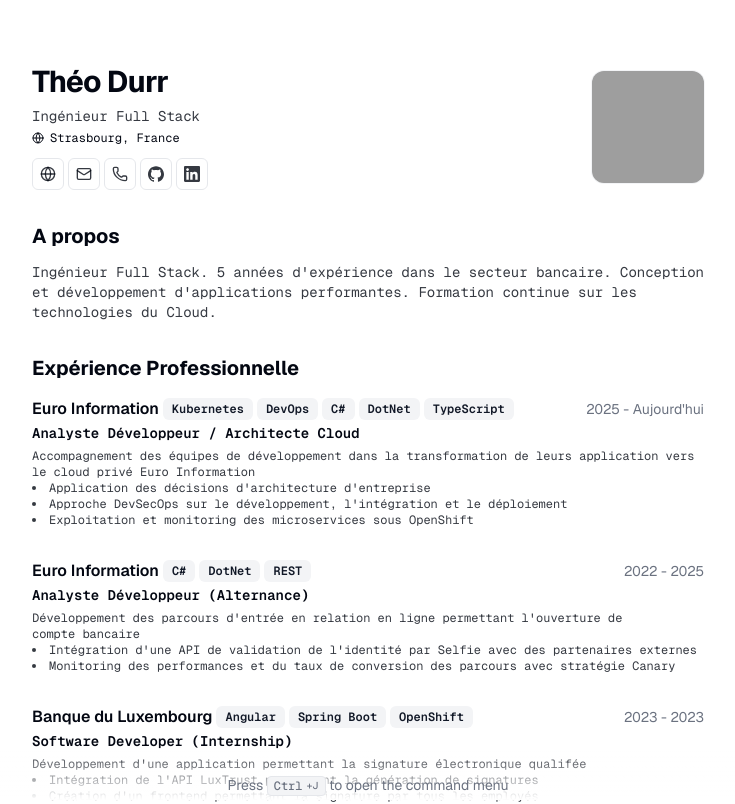
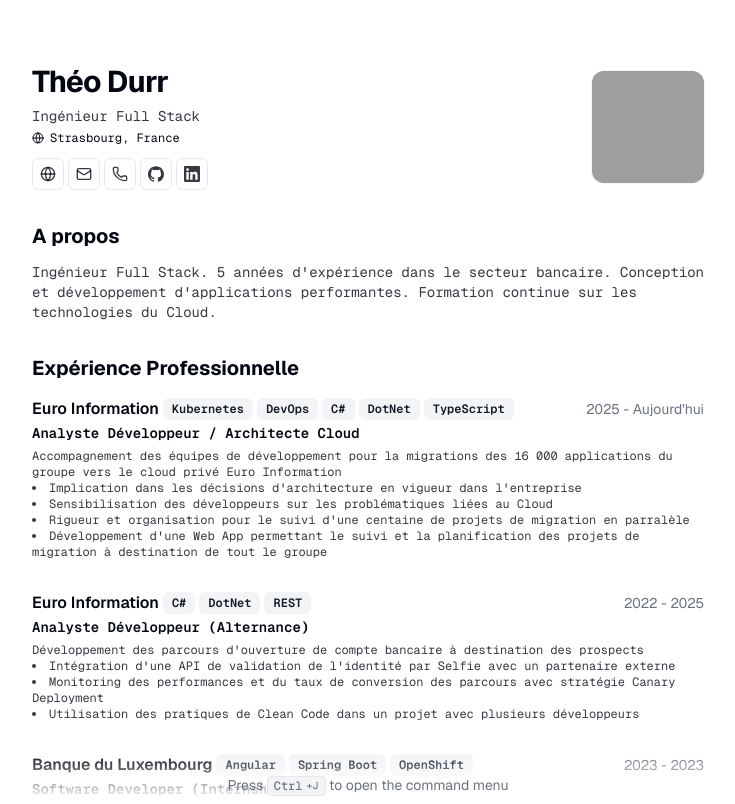
Before and after one commit to theoraim/cv, a Next.js app: page / in a window 1280 px wide. Shown: the top 804 px of the page, without its empty margins (272-1007 px from the left). Built offline with nearby package versions, Linux system fonts and the light colour scheme; grey boxes are pictures that could not be loaded.

Commit message:
last improvements

```diff
--- a/src/data/resume-data.ts
+++ b/src/data/resume-data.ts
@@ -44,11 +44,12 @@ export const RESUME_DATA: ResumeData = {
       start: "2025",
       end: null,
       description:
-        "Accompagnement des équipes de développement dans la transformation de leurs application vers le cloud privé Euro Information",
+        "Accompagnement des équipes de développement pour la migrations des 16 000 applications du groupe vers le cloud privé Euro Information",
       highlights: [
-        "Application des décisions d'architecture d'entreprise",
-        "Approche DevSecOps sur le développement, l'intégration et le déploiement",
-        "Exploitation et monitoring des microservices sous OpenShift",
+        "Implication dans les décisions d'architecture en vigueur dans l'entreprise",
+        "Sensibilisation des développeurs sur les problématiques liées au Cloud",
+        "Rigueur et organisation pour le suivi d'une centaine de projets de migration en parralèle",
+        "Développement d'une Web App permettant le suivi et la planification des projets de migration à destination de tout le groupe"
       ],
     },
     {
@@ -59,10 +60,11 @@ export const RESUME_DATA: ResumeData = {
       start: "2022",
       end: "2025",
       description:
-        "Développement des parcours d'entrée en relation en ligne permettant l'ouverture de compte bancaire",
+        "Développement des parcours d'ouverture de compte bancaire à destination des prospects",
       highlights: [
-        "Intégration d'une API de validation de l'identité par Selfie avec des partenaires externes",
-        "Monitoring des performances et du taux de conversion des parcours avec stratégie Canary",
+        "Intégration d'une API de validation de l'identité par Selfie avec un partenaire externe",
+        "Monitoring des performances et du taux de conversion des parcours avec stratégie Canary Deployment",
+        "Utilisation des pratiques de Clean Code dans un projet avec plusieurs développeurs"
       ],
     },
     {
@@ -76,8 +78,8 @@ export const RESUME_DATA: ResumeData = {
         "Développement d'une application permettant la signature électronique qualifée",
       highlights: [
         "Intégration de l'API LuxTrust permettant la génération de signatures",
-        "Création d'un frontend permettant la signature par tous les employés",
-        "Développement de l'API et du schéma de données permettant le stockage des données",
+        "Création d'un frontend et d'une API permettant la signature par tous les employés",
+        "Application des normes de sécurité en vigueur sur la signature électronique",
       ],
     },
   ],
```
